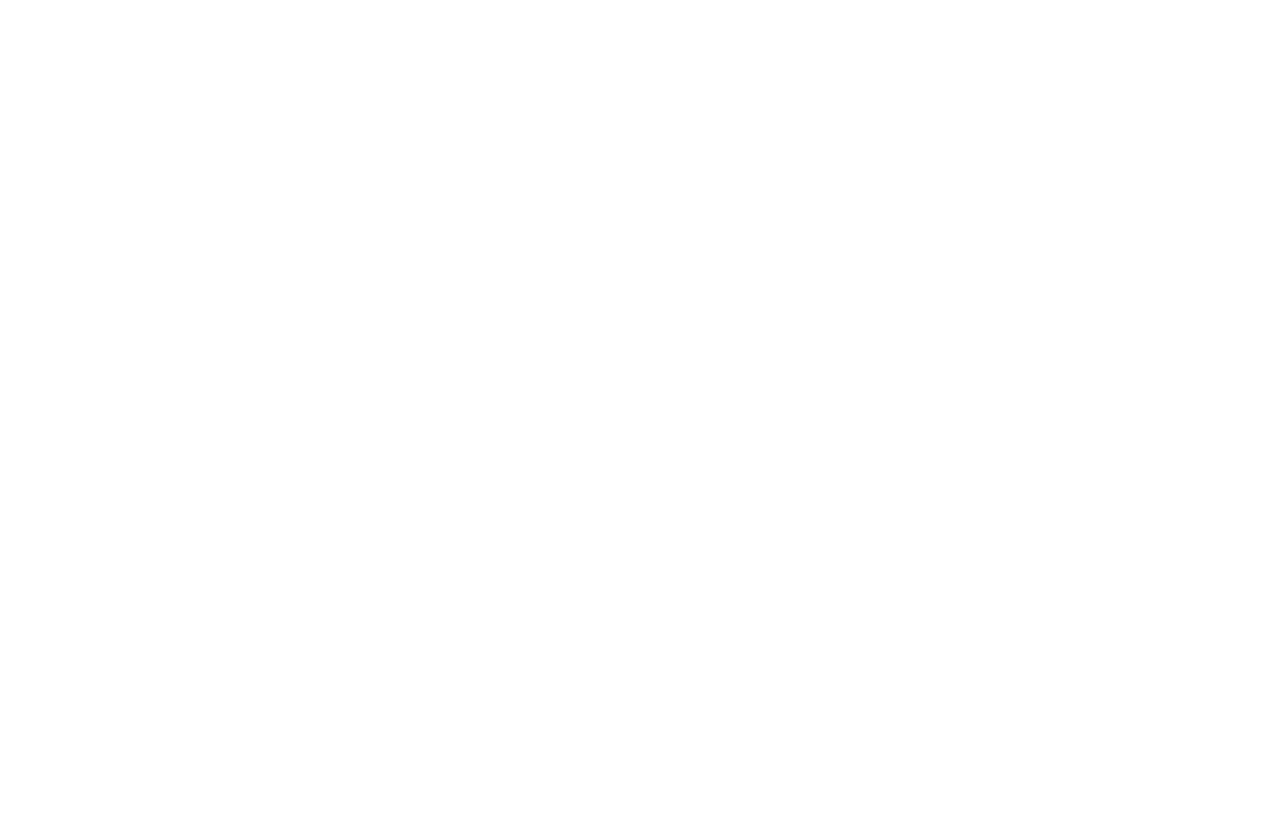
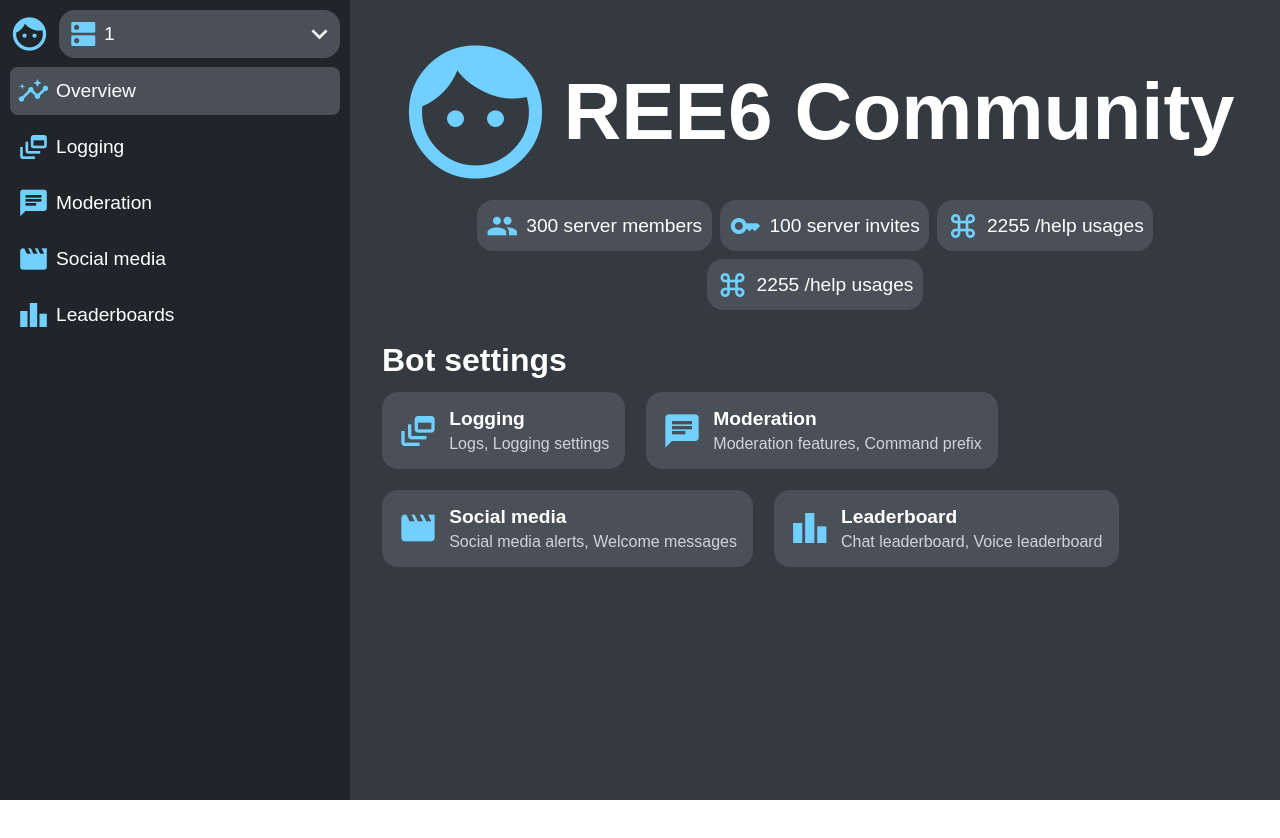
Before and after one commit to Unbreathable/ree6-frontend, a SvelteKit app: page /dash/1/stats in a window 1280 px wide. Before the commit this address had no page. Shown: the top 838 px of the page. Before the commit the page ends 800 px from the top, so only its background shows below. Built offline with nearby package versions, Linux system fonts and the light colour scheme.

Commit message:
Main site

```diff
--- a/src/app.html
+++ b/src/app.html
@@ -48,6 +48,10 @@
 			font-size: 1.8rem;
 		}
 
+		.headline {
+			font-size: 2rem;
+		}
+
 		.text-large {
 			font-size: 1.5rem;
 		}
@@ -60,6 +64,10 @@
 			font-size: 1rem;
 		}
 
+		.text-bg {
+			color: var(--french-gray);
+		}
+
 		* {
 			padding: 0;
 			margin: 0;
--- a/src/routes/dash/+layout.svelte
+++ b/src/routes/(dashboard)/dash/+layout.svelte
@@ -14,9 +14,14 @@
 <style lang="scss">
     .body {
         display: flex;
-        flex-direction: column;
         height: 100vh;
         width: 100vw;
         background-color: var(--onyx);
     }
+
+    .content {
+        width: 100%;
+        height: 100%;
+        padding: 2rem;
+    }
 </style>
--- /dev/null
+++ b/src/routes/(dashboard)/dash/[serverId]/stats/+page.svelte
@@ -0,0 +1,123 @@
+<div class="server-profile">
+    <span class="material-icons icon-primary">face</span>
+    <h1>REE6 Community</h1>
+</div>
+
+<div class="stats">
+    <div class="stat">
+        <span class="material-icons icon-primary icon-medium">group</span>
+        <p class="text-medium">300 server members</p>
+    </div>
+
+    <div class="stat">
+        <span class="material-icons icon-primary icon-medium">key</span>
+        <p class="text-medium">100 server invites</p>
+    </div>
+
+    {#each [1,2] as command}
+    <div class="stat">
+        <span class="material-icons icon-primary icon-medium">keyboard_command_key</span>
+        <p class="text-medium">2255 /help usages</p>
+    </div>
+    {/each}
+</div>
+
+<h2 class="headline">Bot settings</h2>
+
+<div class="actions">
+    <div class="action">
+        <span class="material-icons icon-primary icon-large">dynamic_feed</span>
+        <div class="content">
+            <h1 class="text-medium">Logging</h1>
+            <p class="text-bg">Logs, Logging settings</p>
+        </div>
+    </div>
+
+    <div class="action">
+        <span class="material-icons icon-primary icon-large">chat</span>
+        <div class="content">
+            <h1 class="text-medium">Moderation</h1>
+            <p class="text-bg">Moderation features, Command prefix</p>
+        </div>
+    </div>
+
+
+    <div class="action">
+        <span class="material-icons icon-primary icon-large">movie</span>
+        <div class="content">
+            <h1 class="text-medium">Social media</h1>
+            <p class="text-bg">Social media alerts, Welcome messages</p>
+        </div>
+    </div>
+
+    <div class="action">
+        <span class="material-icons icon-primary icon-large">leaderboard</span>
+        <div class="content">
+            <h1 class="text-medium">Leaderboard</h1>
+            <p class="text-bg">Chat leaderboard, Voice leaderboard</p>
+        </div>
+    </div>
+</div>
+
+<style lang="scss">
+
+    .server-profile {
+        display: flex;
+        align-items: center;
+        justify-content: center;
+        gap: 0.5rem;
+
+        h1 {
+            font-size: 5rem;
+        }
+
+        span {
+            font-size: 10rem;
+        }
+    }
+
+    .headline {
+        margin-top: 1.5rem;
+        margin-bottom: 0.8rem;
+    }
+
+    .stats {
+        display: flex;
+        justify-content: center;
+        padding: 0.5rem;
+        gap: 0.5rem;
+        flex-wrap: wrap;
+
+        .stat {
+            display: flex;
+            gap: 0.5rem;
+            align-items: center;
+            padding: 0.6rem;
+            border-radius: 1rem;
+            background-color: var(--outer-space);
+        }
+    }
+
+    .actions {
+        display: flex;
+        gap: 1.3rem;
+        flex-wrap: wrap;
+
+        .action {
+            display: flex;
+            gap: 0.7rem;
+            align-items: center;
+            justify-content: center;
+            padding: 1rem;
+            border-radius: 1rem;
+            background-color: var(--outer-space);
+
+            .content {
+                display: flex;
+                flex-direction: column;
+                gap: 0.3rem;
+            }
+        }
+    }
+
+</style>
--- a/src/routes/dash/sidebar.svelte
+++ b/src/routes/(dashboard)/dash/sidebar.svelte
@@ -1,33 +1,90 @@
 <script lang="ts">
+  import { goto } from "$app/navigation";
+  import { page } from "$app/stores";
+  import { onMount } from "svelte";
     import { slide } from "svelte/transition";
 
-    let selected = 0;
     let expanded = false;
+
+    let server = "";
+
+    onMount(() => {
+        server = $page.params["serverId"] ?? "Select a server..";
+        console.log($page.url.pathname)
+    })
+
+    let elements = [
+        {
+            icon: "insights",
+            name: "Overview",
+            link: "/stats",
+        },
+        {
+            icon: "dynamic_feed",
+            name: "Logging",
+            link: "/logs",
+        },
+        {
+            icon: "chat",
+            name: "Moderation",
+            link: "/moderation",
+        },
+        {
+            icon: "movie",
+            name: "Social media",
+            link: "/media",
+        },
+        {
+            icon: "leaderboard",
+            name: "Leaderboards",
+            link: "/leaderboards",
+        },
+    ];
+
+    let servers = [
+         {
+            id: 1,
+            name: "REE6 Community",
+        },
+        {
+            id: 2,
+            name: "Azura",
+        },
+        {
+            id: 3,
+            name: "NoRules",
+        }
+    ]
+
+    function selectServer(serverId: number) {
+        goto("/dash/" + serverId + "/stats")
+        server = "" + serverId;
+        expanded = false;
+    }
+
 </script>
 
 <div class="sidebar">
     <div class="server-selector">
         <span class="material-icons icon-large icon-primary middle">face</span>
         <div class="server-current">
-            <div class="up">
+            <div class="up" on:click={() => {
+                expanded = !expanded;
+            }} on:keydown>
                 <div class="title">
-                    <span class="material-icons icon-medium icon-primary">dns</span>
-                    <p class="server-current-name text-medium">Server 123</p>
+                    <span class="material-icons icon-medium icon-primary">{server == "Select a server.." ? "ads_click" : "dns"}</span>
+                    <p class="server-current-name text-medium">{server}</p>
                 </div>
 
-                <span class="material-icons icon-medium expand {expanded ? "expand-rotated" : ""}" on:click={() => {
-                    expanded = !expanded;
-                }} on:keydown>expand_more</span>
+                <span class="material-icons icon-medium expand {expanded ? "expand-rotated" : ""}">expand_more</span>
             </div>
 
             {#if expanded}
             <div in:slide out:slide class="list">
-                {#each [1, 2, 3, 4, 5] as server}
-                <div class="server" on:click={() => {
-                    expanded = false;
-                }} on:keydown>
+                {#each servers as server}
+                <div class="server" on:click={() => selectServer(server.id)} on:keydown>
                     <span class="material-icons icon-medium icon-primary">dns</span>
-                    <p class="server-name text-medium">Server {server}</p>
+                    <p class="server-name text-medium">{server.name}</p>
                 </div>
                 {/each}
             </div>
@@ -36,30 +93,15 @@
     </div>
 
     <div class="element-list">
-        <div class="element element-selected">
-            <span class="material-icons icon-medium icon-primary">insights</span>
-            <p class="text-medium">Server statistics</p>
+
+        {#each elements as element}
+        <div class="element {$page.url.pathname.startsWith("/dash/" + server + element.link) ? "element-selected" : ""}" on:click={() => {
+            goto("/dash/" + server + element.link)
+        }} on:keydown>
+            <span class="material-icons icon-medium icon-primary">{element.icon}</span>
+            <p class="text-medium">{element.name}</p>
         </div>
-
-        <div class="element">
-            <span class="material-icons icon-medium icon-primary">dynamic_feed</span>
-            <p class="text-medium">Logging</p>
-        </div>
-
-        <div class="element">
-            <span class="material-icons icon-medium icon-primary">chat</span>
-            <p class="text-medium">Moderation</p>
-        </div>
-
-        <div class="element">
-            <span class="material-icons icon-medium icon-primary">public</span>
-            <p class="text-medium">Server details</p>
-        </div>
-
-        <div class="element">
-            <span class="material-icons icon-medium icon-primary">leaderboard</span>
-            <p class="text-medium">Leaderboards</p>
-        </div>
+        {/each}
     </div>
 </div>
 
@@ -92,6 +134,7 @@
         background-color: var(--outer-space);
 
         .up {
+            cursor: pointer;
             display: flex;
             width: 100%;
             padding: 0.1rem;
--- a/src/routes/+layout.svelte
+++ /dev/null
@@ -1 +0,0 @@
-<slot />
```
Also changed, not shown: src/routes/(dashboard)/dash/+page.svelte (added), src/routes/(dashboard)/dash/[serverId]/leaderboards/+page.svelte (added), src/routes/(dashboard)/dash/[serverId]/logs/+page.svelte (added), src/routes/(dashboard)/dash/[serverId]/media/+page.svelte (added), src/routes/(dashboard)/dash/[serverId]/moderation/+page.svelte (added).
